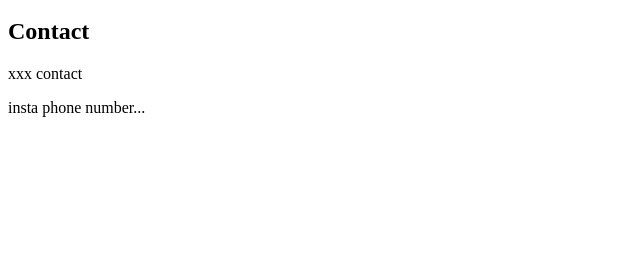
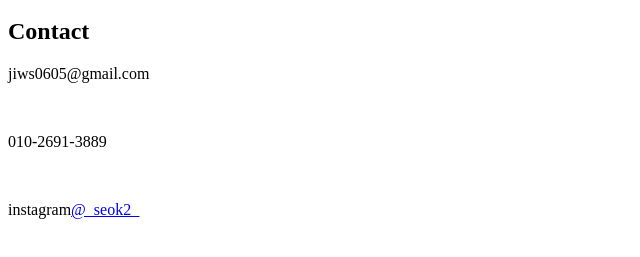
Before and after one commit to wsji91/wonsuk-ji, a plain HTML site: page 3.html in a window 1280 px wide. Shown: the part 145-402 px from the top of the page, without its empty margins (0-640 px from the left). Drawn offline with Linux system fonts and the light colour scheme.

Commit message:
Update 3.html

```diff
--- a/3.html
+++ b/3.html
@@ -12,8 +12,9 @@
     <li><a href="3.html">Contact</a></li>
   </ol>
   <h2> Contact </h2>
-  <p>xxx contact
-  </p>
-  <p> insta phone number...</p>
+  <p>jiws0605@gmail.com</p><br>
+  <p>010-2691-3889</p><br>
+  <p> instagram<a href="https://www.instagram.com/_seok2_/"
+    target="_blank" title="지원석의 Instagram">@_seok2_</a></p>
 </body>
 </html>
```
